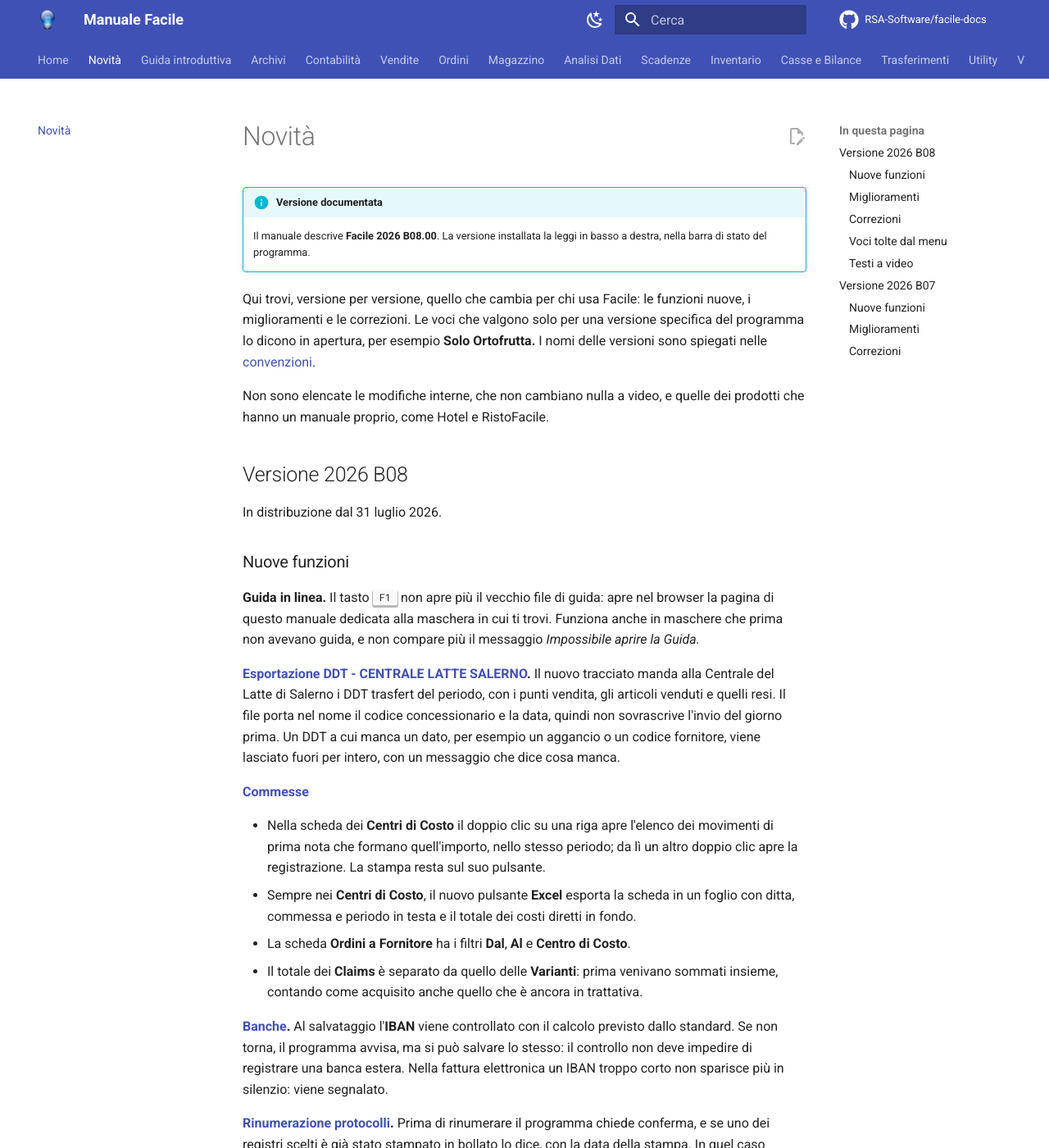
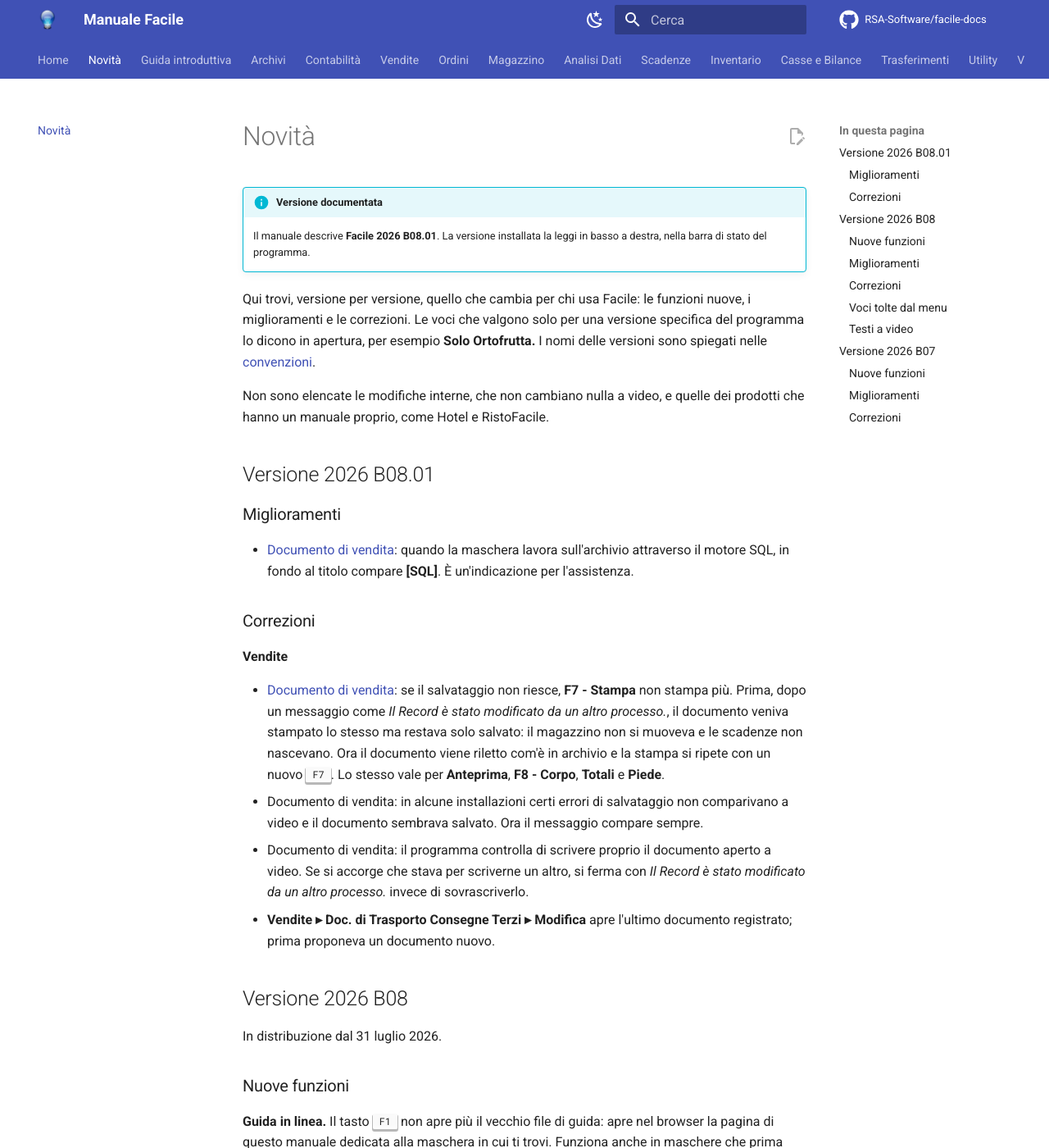
Before and after one commit to RSA-Software/facile-docs, an MkDocs documentation site: the page built from docs/novita/index.md, in a window 1280 px wide and 1400 px high. Shown: the whole window at 82% size. Built offline with MkDocs 1.6.1 and Material for MkDocs 9.7.7, drawn with Linux system fonts in a browser that asks for light colours; comment, search, counter and statistics services are not loaded; some of the changed text lies outside the part shown.

Commit message:
Documento di vendita e Novita' B08.01: stampa dopo un salvataggio fallito, [SQL] nel titolo
- Documento di vendita: F7 - Stampa non prosegue se il salvataggio non
  riesce; nuovi messaggi "Il Record e' stato modificato da un altro
  processo." e "Record cancellato da un altro processo" con causa e rimedio;
  nota sul suffisso [SQL] nel titolo della maschera.
- Novita': sezione Versione 2026 B08.01 (data di distribuzione da indicare).
- Versione documentata 2026 B08.01 (tools/versione-facile.py).
- Appendice dei messaggi rigenerata.

Co-Authored-By: Claude Opus 5.5 (1M context) <noreply@anthropic.com>

```diff
--- a/docs/moduli/vendite/documento-di-vendita.md
+++ b/docs/moduli/vendite/documento-di-vendita.md
@@ -51,6 +51,12 @@ basso:
 1. la **testata** — chi, che tipo di documento, a quali condizioni;
 2. il **corpo** (**F8 - Corpo**) — le righe di merce;
 3. il **piede** e i **totali** — spese, sconti finali, riepilogo IVA.
+
+Se in fondo al titolo della finestra compare **[SQL]** — per esempio
+*Inserimento Ordine Cliente [SQL]* — la maschera sta lavorando sull'archivio
+attraverso il motore SQL. Per chi usa la maschera non cambia nulla: è
+un'indicazione utile all'assistenza, da riferire insieme al testo di un
+eventuale messaggio d'errore.
 
 ## Campi
 
@@ -177,7 +183,7 @@ il pulsante **F2 - OK** sparisce: resta solo **Esci**.
 | **F4 - Succ.** | ++f4++ | Passa al documento successivo. |
 | **F5 - Cerca** | ++f5++ | Apre l'elenco dei documenti. |
 | **F6 - Elimina** | ++f6++ | Cancella il documento, previa conferma. |
-| **F7 - Stampa** | ++f7++ | Stampa il documento. |
+| **F7 - Stampa** | ++f7++ | Stampa il documento; se è ancora solo salvato, prima lo emette. Se il salvataggio non riesce, compare il messaggio con la causa e la stampa non parte. |
 | **F8 - Corpo** | ++f8++ | Passa alle righe di merce. |
 | **F9 - Email** | ++f9++ | Manda il documento per posta al cliente. |
 | **Piede**, **Totali** | | Passano al piede e al riepilogo dei totali. |
@@ -344,6 +350,8 @@ Credito PA» al posto di «Fatture PA».
 | *Confermi la stampa della fattura ?* | Conferma prima di stampare. | È il momento in cui il documento **diventa emesso**: magazzino, scadenze e provvigioni si muovono adesso. |
 | *Vuoi Stampare il Documento?* | Proposta di stampa dopo il salvataggio. | **No** lascia il documento salvato ma non emesso. |
 | *Vuoi Contabilizzare il documento ?* | Proposta di [contabilizzazione](contabilizzazione-documenti.md). | **Sì** genera la registrazione di prima nota. |
+| *Il Record è stato modificato da un altro processo.* | Mentre il documento era aperto a video, qualcuno l'ha cambiato da un'altra postazione o da un'altra maschera. Esce anche quando il programma si accorge che stava per scrivere su un documento diverso da quello a video: in quel caso blocca la scrittura e ne lascia traccia nel registro degli errori. | Il documento viene riletto com'è in archivio e il comando — stampa, corpo, totali, piede — **non prosegue**. Controlla i dati a video e ripeti il comando. |
+| *Record cancellato da un altro processo* | Il documento è stato eliminato da un'altra postazione mentre era aperto a video. | Il comando non prosegue: la maschera passa al documento successivo, o si chiude se era aperta su quel solo documento. |
 | *Impossibile trovare il documento in archivio!* | Il documento non c'è più: qualcuno l'ha eliminato. | Ricaricare l'elenco. |
 | *Il record richiesto non è presente in archivio.* | Un codice richiamato dal documento non esiste più. | Controllare i codici della testata. |
 | *Record di un archivio relazionato non trovato!* | Manca una tabella collegata — pagamento, banca, aliquota. | Va ripristinata la voce mancante. |
--- a/docs/novita/index.md
+++ b/docs/novita/index.md
@@ -15,6 +15,37 @@ una versione specifica del programma lo dicono in apertura, per esempio
 
 Non sono elencate le modifiche interne, che non cambiano nulla a video, e
 quelle dei prodotti che hanno un manuale proprio, come Hotel e RistoFacile.
+
+## Versione 2026 B08.01
+
+<!-- DA VERIFICARE: data di distribuzione della B08.01 -->
+
+### Miglioramenti
+
+- [Documento di vendita](../moduli/vendite/documento-di-vendita.md): quando
+  la maschera lavora sull'archivio attraverso il motore SQL, in fondo al
+  titolo compare **[SQL]**. È un'indicazione per l'assistenza.
+
+### Correzioni
+
+**Vendite**
+
+- [Documento di vendita](../moduli/vendite/documento-di-vendita.md): se il
+  salvataggio non riesce, **F7 - Stampa** non stampa più. Prima, dopo un
+  messaggio come *Il Record è stato modificato da un altro processo.*, il
+  documento veniva stampato lo stesso ma restava solo salvato: il magazzino
+  non si muoveva e le scadenze non nascevano. Ora il documento viene riletto
+  com'è in archivio e la stampa si ripete con un nuovo ++f7++. Lo stesso vale
+  per **Anteprima**, **F8 - Corpo**, **Totali** e **Piede**.
+- Documento di vendita: in alcune installazioni certi errori di salvataggio
+  non comparivano a video e il documento sembrava salvato. Ora il messaggio
+  compare sempre.
+- Documento di vendita: il programma controlla di scrivere proprio il
+  documento aperto a video. Se si accorge che stava per scriverne un altro,
+  si ferma con *Il Record è stato modificato da un altro processo.* invece di
+  sovrascriverlo.
+- **Vendite ▸ Doc. di Trasporto Consegne Terzi ▸ Modifica** apre l'ultimo
+  documento registrato; prima proponeva un documento nuovo.
 
 ## Versione 2026 B08
 
--- a/includes/versione-facile.md
+++ b/includes/versione-facile.md
@@ -1,4 +1,4 @@
 !!! info "Versione documentata"
 
-    Il manuale descrive **Facile 2026 B08.00**. La versione installata la
+    Il manuale descrive **Facile 2026 B08.01**. La versione installata la
     leggi in basso a destra, nella barra di stato del programma.
--- a/mkdocs.yml
+++ b/mkdocs.yml
@@ -2,7 +2,7 @@ site_name: Manuale Facile
 site_description: Manuale utente del gestionale Facile — guida operativa maschera per maschera
 site_author: R.S.A. S.a.s. di Capizzi, Furnari & C.
 site_url: https://rsa-software.github.io/facile-docs/   # <-- sostituire con il dominio definitivo
-copyright: © R.S.A. S.a.s. — Tutti i diritti riservati · Manuale aggiornato a Facile 2026 B08.00
+copyright: © R.S.A. S.a.s. — Tutti i diritti riservati · Manuale aggiornato a Facile 2026 B08.01
 
 # ---------------------------------------------------------------------------
 # Repository (mostra il link "Modifica questa pagina" su ogni documento)
```
Also changed, not shown: docs/appendici/messaggi-errore.md (+3 -1 lines).
